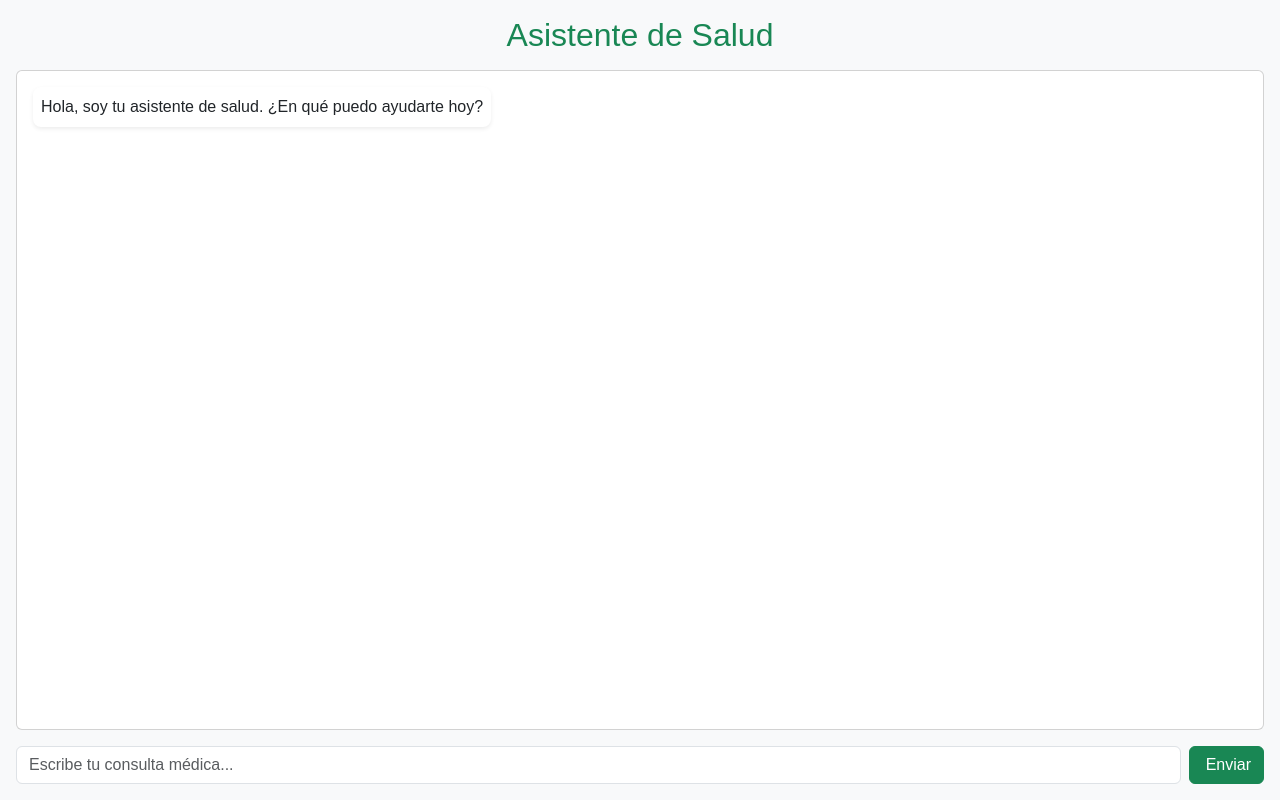
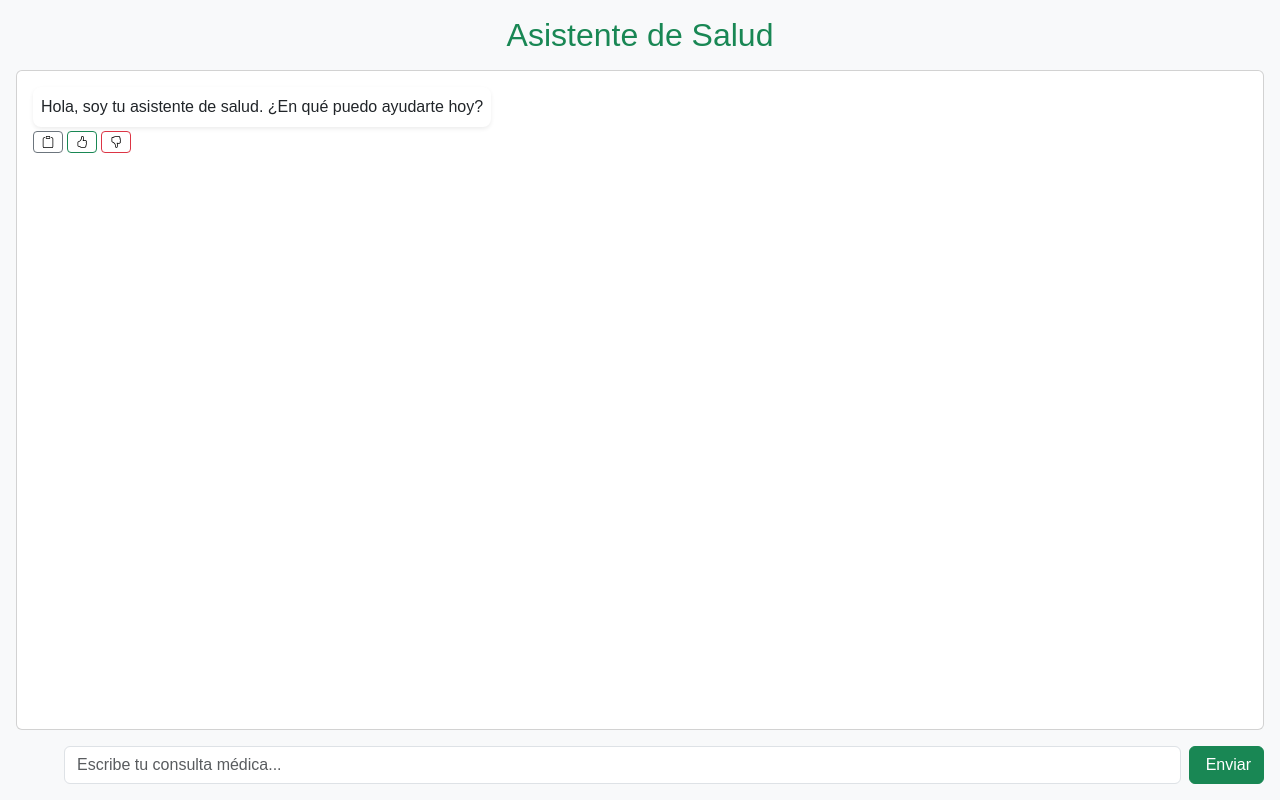
Before and after one commit to AleH14/saludbot-dps, a Next.js app: page / in a window 1280 px wide. Built offline with nearby package versions, Linux system fonts and the light colour scheme.

Commit message:
Agregar elementos de interfaz
-Se agrego boton de copiar, buena respuesta y mal repuesta

-Animacion de carga en los mensajes

```diff
--- a/src/components/ChatBotUI.jsx
+++ b/src/components/ChatBotUI.jsx
@@ -1,8 +1,57 @@
 "use client"
 import { useState } from "react";
-import { Send } from "react-bootstrap-icons";
+import { Send, Clipboard, HandThumbsUp, HandThumbsDown } from "react-bootstrap-icons";
 
 export default function ChatBotUI(){
+
+  // Componente de animación de carga
+  const LoadingAnimation = () => (
+    <div className="d-flex align-items-center align-self-start p-2 rounded-3 shadow-sm bg-white text-dark" style={{ maxWidth: "75%" }}>
+      <div className="d-flex align-items-center">
+        <span className="me-2">Escribiendo</span>
+        <div className="d-flex">
+          <div className="loading-dot" style={{
+            width: '6px',
+            height: '6px',
+            backgroundColor: '#6c757d',
+            borderRadius: '50%',
+            marginRight: '2px',
+            animation: 'loadingDot 1.4s infinite ease-in-out both',
+            animationDelay: '0s'
+          }}></div>
+          <div className="loading-dot" style={{
+            width: '6px',
+            height: '6px',
+            backgroundColor: '#6c757d',
+            borderRadius: '50%',
+            marginRight: '2px',
+            animation: 'loadingDot 1.4s infinite ease-in-out both',
+            animationDelay: '0.16s'
+          }}></div>
+          <div className="loading-dot" style={{
+            width: '6px',
+            height: '6px',
+            backgroundColor: '#6c757d',
+            borderRadius: '50%',
+            animation: 'loadingDot 1.4s infinite ease-in-out both',
+            animationDelay: '0.32s'
+          }}></div>
+        </div>
+      </div>
+      <style jsx>{`
+        @keyframes loadingDot {
+          0%, 80%, 100% {
+            transform: scale(0);
+            opacity: 0.5;
+          }
+          40% {
+            transform: scale(1);
+            opacity: 1;
+          }
+        }
+      `}</style>
+    </div>
+  );
 
     //Mensaje inicial
     const [messages, setMessages] = useState([
@@ -11,15 +60,37 @@ export default function ChatBotUI(){
 
 
   const [input, setInput] = useState("");
+  const [isLoading, setIsLoading] = useState(false);
+  const [reactions, setReactions] = useState({}); // Para almacenar likes/dislikes por mensaje
+
+  // Función para copiar texto al portapapeles
+  const copyToClipboard = async (text) => {
+    try {
+      await navigator.clipboard.writeText(text);
+      // Aquí podrías agregar una notificación de éxito
+    } catch (err) {
+      console.error('Error al copiar:', err);
+    }
+  };
+
+  // Función para manejar like/dislike
+  const handleReaction = (messageIndex, reactionType) => {
+    setReactions(prev => ({
+      ...prev,
+      [messageIndex]: prev[messageIndex] === reactionType ? null : reactionType
+    }));
+  };
 
 
   //Función de envío
   const handleSend = async () => {
-    setInput("");
-
     if (!input.trim()) return;
 
-    const newMessages = [...messages, { role: "user", content: input }];
+    const userMessage = input;
+    setInput("");
+    setIsLoading(true);
+
+    const newMessages = [...messages, { role: "user", content: userMessage }];
     setMessages(newMessages);
 
 
@@ -29,7 +100,7 @@ export default function ChatBotUI(){
         headers: {
             'Content-Type': 'application/json',
         },
-        body: JSON.stringify({ mensaje: input }),
+        body: JSON.stringify({ mensaje: userMessage }),
     });
 
     const data = await res.json();
@@ -38,6 +109,8 @@ export default function ChatBotUI(){
         ...prev,
         { role: "bot", content: data.respuesta },
       ]);
+
+    setIsLoading(false);
 
   };
 
@@ -50,14 +123,54 @@ export default function ChatBotUI(){
           {messages.map((msg, i) => (
             <div
               key={i}
-              className={`p-2 rounded-3 shadow-sm ${
-                msg.role === "user" ? "bg-success text-white align-self-end" : "bg-white text-dark align-self-start"
-              } max-w-75`}
+              className={`${
+                msg.role === "user" ? "align-self-end" : "align-self-start"
+              }`}
               style={{ maxWidth: "75%" }}
             >
-              {msg.content}
+              <div
+                className={`p-2 rounded-3 shadow-sm ${
+                  msg.role === "user" ? "bg-success text-white" : "bg-white text-dark"
+                }`}
+              >
+                {msg.content}
+              </div>
+
+              {/* Botones de acción solo para mensajes del bot */}
+              {msg.role === "bot" && (
+                <div className="d-flex gap-1 mt-1">
+                  <button
+                    onClick={() => copyToClipboard(msg.content)}
+                    className="btn btn-sm btn-outline-secondary d-flex align-items-center"
+                    title="Copiar mensaje"
+                  >
+                    <Clipboard size={12} />
+                  </button>
+
+                  <button
+                    onClick={() => handleReaction(i, 'like')}
+                    className={`btn btn-sm ${
+                      reactions[i] === 'like' ? 'btn-success' : 'btn-outline-success'
+                    } d-flex align-items-center`}
+                    title="Me gusta"
+                  >
+                    <HandThumbsUp size={12} />
+                  </button>
+
+                  <button
+                    onClick={() => handleReaction(i, 'dislike')}
+                    className={`btn btn-sm ${
+                      reactions[i] === 'dislike' ? 'btn-danger' : 'btn-outline-danger'
+                    } d-flex align-items-center`}
+                    title="No me gusta"
+                  >
+                    <HandThumbsDown size={12} />
+                  </button>
+                </div>
+              )}
             </div>
           ))}
+          {isLoading && <LoadingAnimation />}
         </div>
       </div>
 
@@ -72,10 +185,15 @@ export default function ChatBotUI(){
           value={input}
           onChange={(e) => setInput(e.target.value)}
           placeholder="Escribe tu consulta médica..."
-          className="form-control"
+          className="form-control ms-5"
+          disabled={isLoading}
         />
-        <button type="submit" className="btn btn-success d-flex align-items-center">
-          <Send className="me-1"/> Enviar
+        <button
+          type="submit"
+          className="btn btn-success d-flex align-items-center"
+          disabled={isLoading}
+        >
+          <Send className="me-1"/> {isLoading ? "Enviando..." : "Enviar"}
         </button>
       </form>
     </div>
```
